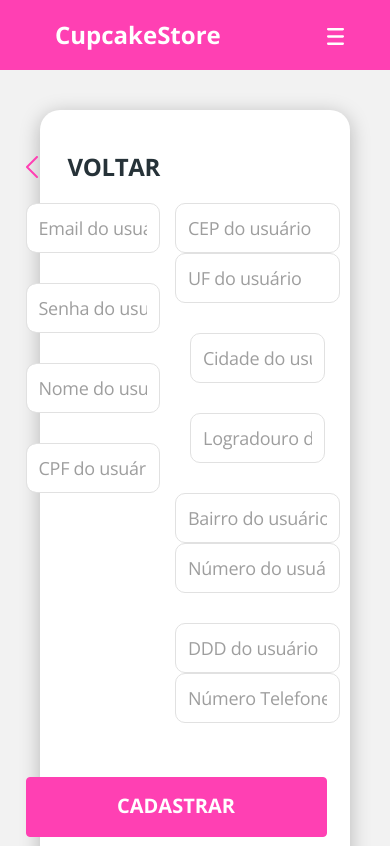
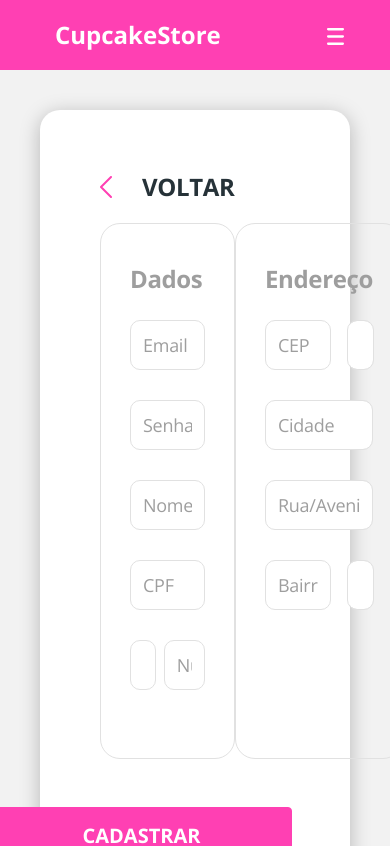
Before and after one commit to leodelmiro/Projeto-Integrador-Transdisciplinar-em-Engenharia-de-Software-II, a React (Create React App) app in the folder frontend/: page /auth/cadastro in a window 390 px wide. Shown: the top 846 px of the page. Built offline with nearby package versions, Linux system fonts and the light colour scheme; no server answers; the HTML template or start-up script is replaced by a standard one.

Commit message:
frontend - finalizando tela de cadastro

```diff
--- a/frontend/src/core/components/Routes/PrivateRoute.tsx
+++ b/frontend/src/core/components/Routes/PrivateRoute.tsx
@@ -24,7 +24,7 @@ const PrivateRoute = ({ children, path, allowedRoutes }: Props) => {
           )
         } else if (isAuthenticated() && !isAllowedByRole(allowedRoutes)) {
           return (
-            <Redirect to={{ pathname: "/admin" }} />
+            <Redirect to={{ pathname: "/produtos" }} />
           )
         }
         return children;
--- a/frontend/src/pages/Auth/Login/styles.scss
+++ b/frontend/src/pages/Auth/Login/styles.scss
@@ -1,3 +1,9 @@
+.login-container {
+    display: flex;
+    justify-content: center;
+    padding-bottom: 120px;
+}
+
 .auth-card {
     padding: 95px 50px 50px 50px;
     margin: 0 100px;
--- a/frontend/src/pages/Auth/Register/index.tsx
+++ b/frontend/src/pages/Auth/Register/index.tsx
@@ -1,6 +1,6 @@
 import { ReactComponent as ArrowIcon } from 'core/assets/images/arrow.svg';
 import Button from 'core/components/Button';
-import { makePrivateRequest } from 'core/utils/request';
+import { makePrivateRequest, makeRequest } from 'core/utils/request';
 import { useForm } from 'react-hook-form';
 import { Link, useHistory } from 'react-router-dom';
 import { toast } from 'react-toastify';
@@ -26,7 +26,7 @@ const Register = () => {
     const history = useHistory();
 
     const onSubmit = (data: FormState) => {
-        makePrivateRequest({
+        makeRequest({
             method: 'POST',
             url: '/usuarios',
             data: {
@@ -50,34 +50,39 @@ const Register = () => {
             }
         })
             .then(() => {
-                toast.info('Produto cadastrado com sucesso!');
+                toast.info('Usuário cadastrado com sucesso!');
                 history.push('/admin/produtos')
             })
             .catch(() => {
-                toast.error('Erro ao salvar produto!');
+                toast.error('Erro ao cadastrar usuário!');
             });
     }
 
     return (
-        <div>
-            <Link to="/produtos" className="product-details-goback">
+        <div className="register-container">
+            <Link to="/auth/login" className="register-goback">
                 <ArrowIcon className="icon-goback" />
                 <h1 className="text-goback">Voltar</h1>
             </Link>
             <div>
                 <form onSubmit={handleSubmit(onSubmit)}>
-                    <div className="row">
-                        <div className="col-6">
+                    <div className="register-content-container">
+                        <div className="col-6 register-card">
+                            <h1 className="register-session-title">
+                                Dados
+                            </h1>
                             <div className="margin-bottom-30">
                                 <input
                                     name="email"
                                     type="text"
                                     className="form-control input-base"
-                                    placeholder="Email do usuário"
+                                    placeholder="Email"
                                     ref={register({
                                         required: "Campo obrigatório",
-                                        minLength: { value: 5, message: "O campo deve ter no mínimo 5 caracteres" },
-                                        maxLength: { value: 60, message: "O campo deve ter no máximo 60 caracteres" }
+                                        pattern: {
+                                            value: /^[a-zA-Z0-9.!#$%&'*+/=?^_`{|}~-]+@[a-zA-Z0-9](?:[a-zA-Z0-9-]{0,61}[a-zA-Z0-9])?(?:\.[a-zA-Z0-9](?:[a-zA-Z0-9-]{0,61}[a-zA-Z0-9])?)*$/i,
+                                            message: "Email precisa ter formato válido"
+                                        }
                                     })}
                                     data-testid="email"
                                 />
@@ -95,11 +100,10 @@ const Register = () => {
                                     name="password"
                                     type="password"
                                     className="form-control input-base"
-                                    placeholder="Senha do usuário"
+                                    placeholder="Senha"
                                     ref={register({
                                         required: "Campo obrigatório",
-                                        minLength: { value: 5, message: "O campo deve ter no mínimo 5 caracteres" },
-                                        maxLength: { value: 60, message: "O campo deve ter no máximo 60 caracteres" }
+                                        minLength: { value: 5, message: "O campo deve ter no mínimo 5 caracteres" }
                                     })}
                                     data-testid="password"
                                 />
@@ -109,7 +113,6 @@ const Register = () => {
                                         {errors.password.message}
                                     </div>
                                 )}
-
                             </div>
 
                             <div className="margin-bottom-30">
@@ -117,11 +120,10 @@ const Register = () => {
                                     name="nome"
                                     type="text"
                                     className="form-control input-base"
-                                    placeholder="Nome do usuário"
+                                    placeholder="Nome"
                                     ref={register({
                                         required: "Campo obrigatório",
-                                        minLength: { value: 5, message: "O campo deve ter no mínimo 5 caracteres" },
-                                        maxLength: { value: 60, message: "O campo deve ter no máximo 60 caracteres" }
+                                        minLength: { value: 3, message: "O campo deve ter no mínimo 3 caracteres" }
                                     })}
                                     data-testid="nome"
                                 />
@@ -139,11 +141,13 @@ const Register = () => {
                                     name="cpf"
                                     type="text"
                                     className="form-control input-base"
-                                    placeholder="CPF do usuário"
+                                    placeholder="CPF"
                                     ref={register({
                                         required: "Campo obrigatório",
-                                        minLength: { value: 5, message: "O campo deve ter no mínimo 5 caracteres" },
-                                        maxLength: { value: 60, message: "O campo deve ter no máximo 60 caracteres" }
+                                        pattern: {
+                                            value: /([0-9]{2}[\.]?[0-9]{3}[\.]?[0-9]{3}[\/]?[0-9]{4}[-]?[0-9]{2})|([0-9]{3}[\.]?[0-9]{3}[\.]?[0-9]{3}[-]?[0-9]{2})/i,
+                                            message: "CPF precisa ter formato válido"
+                                        }
                                     })}
                                     data-testid="cpf"
                                 />
@@ -154,19 +158,77 @@ const Register = () => {
                                     </div>
                                 )}
                             </div>
+
+                            <div className="margin-bottom-30">
+                                <div className="d-flex">
+
+                                    <div className="input-duplo-segundo-input">
+                                        <input
+                                            name="ddd"
+                                            type="text"
+                                            className="form-control input-base mr-2"
+                                            placeholder="DDD"
+                                            ref={register({
+                                                required: "Campo obrigatório",
+                                                pattern: {
+                                                    value: /[1-9]{2}/i,
+                                                    message: "DDD precisa ter formato válido"
+                                                }
+                                            })}
+                                            data-testid="ddd"
+                                        />
+
+                                        {errors.ddd && (
+                                            <div className="invalid-feedback d-block">
+                                                {errors.ddd.message}
                                             </div>
-                        <div className="col-6">
+                                        )}
+                                    </div>
+                                    <div className="input-duplo">
+                                        <input
+                                            name="numeroTelefone"
+                                            type="text"
+                                            className="form-control input-base"
+                                            placeholder="Número Telefone"
+                                            ref={register({
+                                                required: "Campo obrigatório",
+                                                pattern: {
+                                                    value: /[0-9]{8}|[0-9]{9}$/i,
+                                                    message: "Telefone precisa ter formato válido"
+                                                }
+                                            })}
+                                            data-testid="numeroTelefone"
+                                        />
+
+                                        {errors.numeroTelefone && (
+                                            <div className="invalid-feedback d-block">
+                                                {errors.numeroTelefone.message}
+                                            </div>
+                                        )}
+                                    </div>
+                                </div>
+                            </div>
+                        </div>
+                        <div className="col-6 register-card">
+                            <h1 className="register-session-title">
+                                Endereço
+                            </h1>
                             <div className="margin-bottom-30">
-                                <div className="row">
+
+                                <div className="d-flex">
+
+                                    <div className="input-duplo">
                                         <input
                                             name="cep"
                                             type="text"
                                             className="form-control input-base"
-                                        placeholder="CEP do usuário"
+                                            placeholder="CEP"
                                             ref={register({
                                                 required: "Campo obrigatório",
-                                            minLength: { value: 5, message: "O campo deve ter no mínimo 5 caracteres" },
-                                            maxLength: { value: 60, message: "O campo deve ter no máximo 60 caracteres" }
+                                                pattern: {
+                                                    value: /^[0-9]{5}-[0-9]{3}$|^[0-9]{8}$/i,
+                                                    message: "CEP precisa ter formato válido"
+                                                }
                                             })}
                                             data-testid="cep"
                                         />
@@ -176,24 +238,29 @@ const Register = () => {
                                                 {errors.cep.message}
                                             </div>
                                         )}
+                                    </div>
+                                    <div className="input-duplo-segundo-input">
                                         <input
                                             name="uf"
                                             type="text"
-                                        className="form-control input-base"
-                                        placeholder="UF do usuário"
+                                            className="form-control input-base ml-3 mr-2"
+                                            placeholder="UF"
                                             ref={register({
                                                 required: "Campo obrigatório",
-                                            minLength: { value: 5, message: "O campo deve ter no mínimo 5 caracteres" },
-                                            maxLength: { value: 60, message: "O campo deve ter no máximo 60 caracteres" }
+                                                pattern: {
+                                                    value: /AC|AL|AP|AM|BA|CE|DF|ES|GO|MA|MT|MS|MG|PA|PB|PR|PE|PI|RJ|RN|RS|RO|RR|SC|SP|SE|TO/i,
+                                                    message: "UF precisa ser válida"
+                                                }
                                             })}
                                             data-testid="uf"
                                         />
 
                                         {errors.uf && (
-                                        <div className="invalid-feedback d-block">
+                                            <div className="invalid-feedback d-block ml-3">
                                                 {errors.uf.message}
                                             </div>
                                         )}
+                                    </div>
                                 </div>
                             </div>
                             <div className="margin-bottom-30">
@@ -201,11 +268,10 @@ const Register = () => {
                                     name="cidade"
                                     type="text"
                                     className="form-control input-base"
-                                    placeholder="Cidade do usuário"
+                                    placeholder="Cidade"
                                     ref={register({
                                         required: "Campo obrigatório",
-                                        minLength: { value: 5, message: "O campo deve ter no mínimo 5 caracteres" },
-                                        maxLength: { value: 60, message: "O campo deve ter no máximo 60 caracteres" }
+                                        minLength: { value: 3, message: "O campo deve ter no mínimo 3 caracteres" }
                                     })}
                                     data-testid="cidade"
                                 />
@@ -221,11 +287,10 @@ const Register = () => {
                                     name="logradouro"
                                     type="text"
                                     className="form-control input-base"
-                                    placeholder="Logradouro do usuário"
+                                    placeholder="Rua/Avenida"
                                     ref={register({
                                         required: "Campo obrigatório",
-                                        minLength: { value: 5, message: "O campo deve ter no mínimo 5 caracteres" },
-                                        maxLength: { value: 60, message: "O campo deve ter no máximo 60 caracteres" }
+                                        minLength: { value: 3, message: "O campo deve ter no mínimo 3 caracteres" }
                                     })}
                                     data-testid="logradouro"
                                 />
@@ -238,89 +303,50 @@ const Register = () => {
                             </div>
 
                             <div className="margin-bottom-30">
-                                <div className="row">
+                                <div className="d-flex">
+                                    <div className="input-duplo">
                                         <input
                                             name="bairro"
                                             type="text"
                                             className="form-control input-base"
-                                        placeholder="Bairro do usuário"
+                                            placeholder="Bairro"
                                             ref={register({
                                                 required: "Campo obrigatório",
-                                            minLength: { value: 5, message: "O campo deve ter no mínimo 5 caracteres" },
-                                            maxLength: { value: 60, message: "O campo deve ter no máximo 60 caracteres" }
+                                                minLength: { value: 3, message: "O campo deve ter no mínimo 3 caracteres" }
                                             })}
                                             data-testid="bairro"
                                         />
 
                                         {errors.bairro && (
-                                        <div className="invalid-feedback d-block">
+                                            <div className="d-flex invalid-feedback d-block">
                                                 {errors.bairro.message}
                                             </div>
                                         )}
+                                    </div>
+                                    <div className="input-duplo-segundo-input">
                                         <input
                                             name="numero"
                                             type="text"
-                                        className="form-control input-base"
-                                        placeholder="Número do usuário"
+                                            className="form-control input-base ml-3 mr-2"
+                                            placeholder="Número"
                                             ref={register({
                                                 required: "Campo obrigatório",
-                                            minLength: { value: 5, message: "O campo deve ter no mínimo 5 caracteres" },
-                                            maxLength: { value: 60, message: "O campo deve ter no máximo 60 caracteres" }
+                                                minLength: { value: 1, message: "O campo deve ter no mínimo 1 caracteres" }
                                             })}
                                             data-testid="numero"
                                         />
 
                                         {errors.numero && (
-                                        <div className="invalid-feedback d-block">
+                                            <div className="invalid-feedback d-block ml-3">
                                                 {errors.numero.message}
-                                        </div>
-                                    )}
-                                </div>
-                            </div>
-                            <div className="margin-bottom-30">
-                                <div className="row">
-
-                                    <input
-                                        name="ddd"
-                                        type="text"
-                                        className="form-control input-base"
-                                        placeholder="DDD do usuário"
-                                        ref={register({
-                                            required: "Campo obrigatório",
-                                            minLength: { value: 5, message: "O campo deve ter no mínimo 5 caracteres" },
-                                            maxLength: { value: 60, message: "O campo deve ter no máximo 60 caracteres" }
-                                        })}
-                                        data-testid="ddd"
-                                    />
-
-                                    {errors.ddd && (
-                                        <div className="invalid-feedback d-block">
-                                            {errors.ddd.message}
-                                        </div>
-                                    )}
-                                    <input
-                                        name="numeroTelefone"
-                                        type="text"
-                                        className="form-control input-base"
-                                        placeholder="Número Telefone do usuário"
-                                        ref={register({
-                                            required: "Campo obrigatório",
-                                            minLength: { value: 5, message: "O campo deve ter no mínimo 5 caracteres" },
-                                            maxLength: { value: 60, message: "O campo deve ter no máximo 60 caracteres" }
-                                        })}
-                                        data-testid="numeroTelefone"
-                                    />
-
-                                    {errors.numeroTelefone && (
-                                        <div className="invalid-feedback d-block">
-                                            {errors.numeroTelefone.message}
                                             </div>
                                         )}
                                     </div>
                                 </div>
                             </div>
                         </div>
-                    <div className="button-right">
+                    </div>
+                    <div className="button-right mt-4">
                         <Button text="CADASTRAR" className="btn btn-primary" />
                     </div>
                 </form>
--- a/frontend/src/pages/Auth/Register/styles.scss
+++ b/frontend/src/pages/Auth/Register/styles.scss
@@ -1,17 +1,15 @@
-.product-details-container {
-    margin: 40px 0px;
-    padding: 0px 40px;
-
-    .product-price-container {
-        margin-top: 30px;
-    }
+.register-container {
+    padding: 0px 60px 33px 60px;
+    margin-right: 0px;
+    margin-left: 0px;
 }
 
-.product-details {
-    padding: 50px 60px 20px 60px;
+.register-content-container {
+    display: flex;
+    justify-content: space-between;
 }
 
-.product-details-goback {
+.register-goback {
     display: flex;
     align-items: center;
     margin-bottom: 20px;
@@ -31,75 +29,14 @@
     text-transform: uppercase;
 }
 
-.product-container-info {
-    width: 100%;
-    padding-right: 10px;
-    display: flex;
-    flex-direction: column;
-}
-
-.product-details-info {
-    display: flex;
-    flex-direction: row;
-}
-
-.product-details-card {
-    width: 100%;
+.register-card {
     border: 1px solid #E1E1E1;
     border-radius: 20px;
     padding: 38px 29px;
+    max-width: 920px;
 }
 
-.product-details-image {
-    width: 353px;
-    height: 353px;
-}
-
-.product-details-name{
-    font-size: 36px;
-    line-height: 49px;
-    letter-spacing: -0.015em;
-    color: #263238;
-    margin-top: 35px;
-    text-align: center;
-}
-
-.product-sabor-nome-container {
-    display: flex;
-    justify-content: center;
-}
-
-.product-sabor-nome {
-    margin-top: 10px;
-    padding-top: 10px;
-    background: #DC9EF1;
-    border-radius: 10px;
-    width: 215px;
-    height: 50px;
-    text-align: center;
-    color: #FFFFFF;
-    font-size: 20px;
-    font-weight: bold;
-}
-
-.product-quantidade-container {
-    display: flex;
-    justify-content: center;
-}
-
-.product-quantidade-titulo {
-    color: #9E9E9E;
-    font-size: 20px;
-    padding-top: 12px;
-}
-
-.product-quantidade-numero {
-    color: #FF40B3;
-    font-size: 28px;
-    font-weight: bold;
-}
-
-.product-description-title {
+.register-session-title {
     font-size: 24px;
     line-height: 33px;
     letter-spacing: -0.015em;
@@ -107,15 +44,13 @@
     margin-bottom: 25px;
 }
 
-.product-description-text {
-    font-size: 18px;
-    line-height: 25px;
-    letter-spacing: -0.015em;
-    color: #9E9E9E;
+.input-duplo {
+    flex-grow: 3
 }
 
-.product-details .product-price{
-    font-size: 48px;
+.input-duplo-segundo-input {
+    max-width: 25%;
+    margin-right: 15px;
 }
 
 .button-right {
@@ -124,74 +59,3 @@
     text-align: right;
     padding: 24px 24px 0 0;
 }
-
-@media (max-width: 768px) {
-    .product-details {
-        display: flex;
-        flex-direction: column;
-    }
-
-    .product-details-info {
-        flex-direction: column;
-    }
-
-    .product-details-card {
-        width: 530px;
-        margin: 0 auto;
-    }
-
-    .product-details {
-        flex-direction: column;
-    }
-
-    .product-info-fields {
-        border: 0px;
-        padding: 0px 10px;
-        margin-bottom: 40px;
-        width: 530px;
-        display: flex;
-        flex-direction: row;
-        justify-content: space-between;
-    }
-
-    .product-description-text {
-        width: 460px;
-    }
-}
-
-@media (max-width: 576px) {
-    .product-details-container {
-        margin-top: 5px;
-        padding: 10px;
-    }
-
-    .product-details {
-        display: flex;
-        flex-direction: column;
-        padding: 30px;
-    }
-
-    .product-details-card {
-        width: 100%;
-        display: flex;
-        flex-direction: column;
-        align-items: center;
-        padding: 10px;
-    }
-
-    .product-details-image {
-        width: 200px;
-        height: 200px;
-    }
-
-    .product-info-fields {
-        width: 100%;
-        flex-direction: column;
-        display: flex;
-        align-items: center;
-    }
-
-    .product-description-text {
-        width: 90%;
-    }
-}
--- a/frontend/src/pages/Auth/styles.scss
+++ b/frontend/src/pages/Auth/styles.scss
@@ -1,6 +1,4 @@
 .auth-container {
-    display: flex;
-    padding: 40px 40px 200px 0;
-    justify-content: center;
+    padding: 60px 0px 60px 0;
     margin: 40px 40px;
 }
```
Also changed, not shown: frontend/src/pages/Admin/components/Products/Form/index.tsx (+22 -11 lines), frontend/src/pages/Auth/Login/index.tsx (+6 -4 lines). Lines whose indentation alone changed are shown as unchanged.
